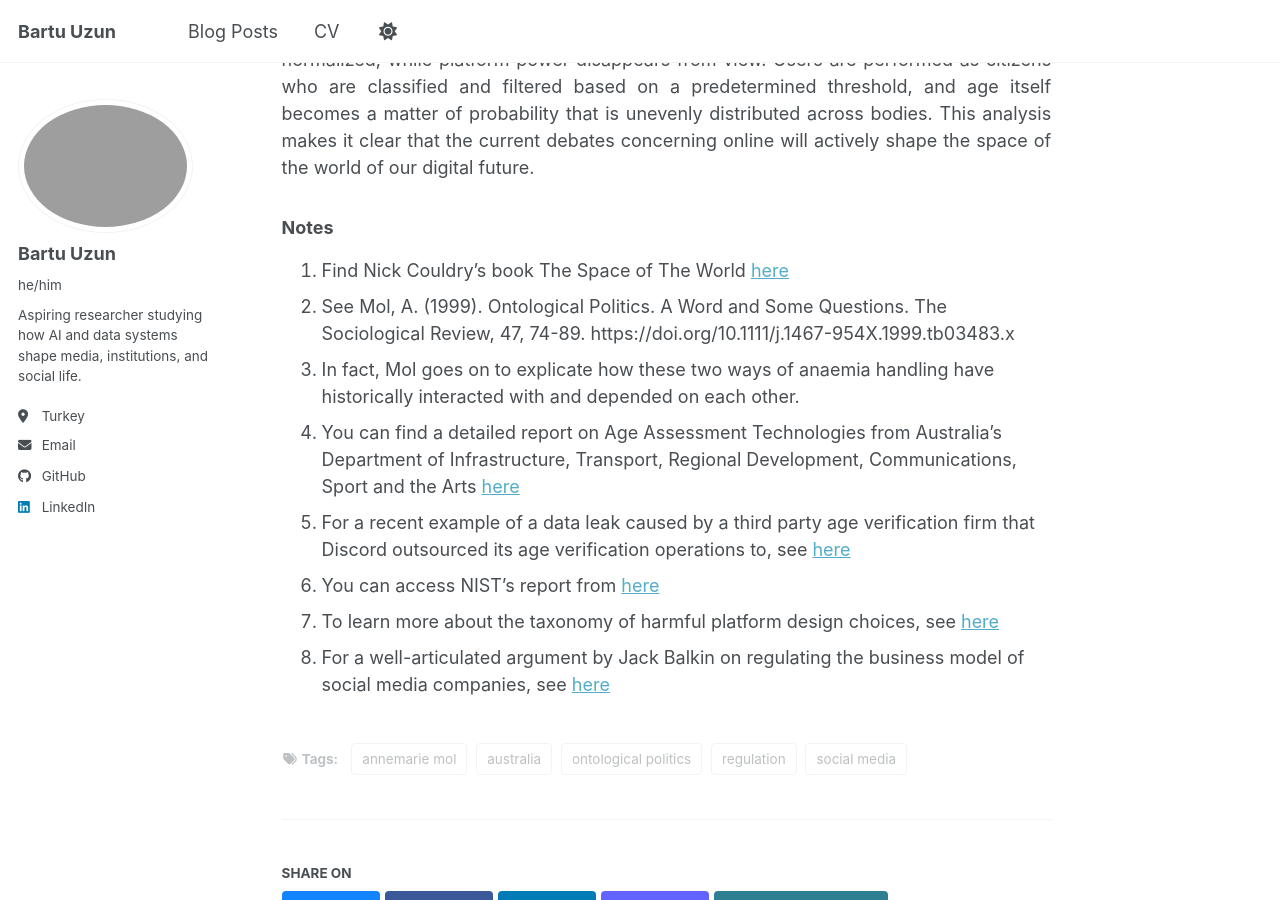
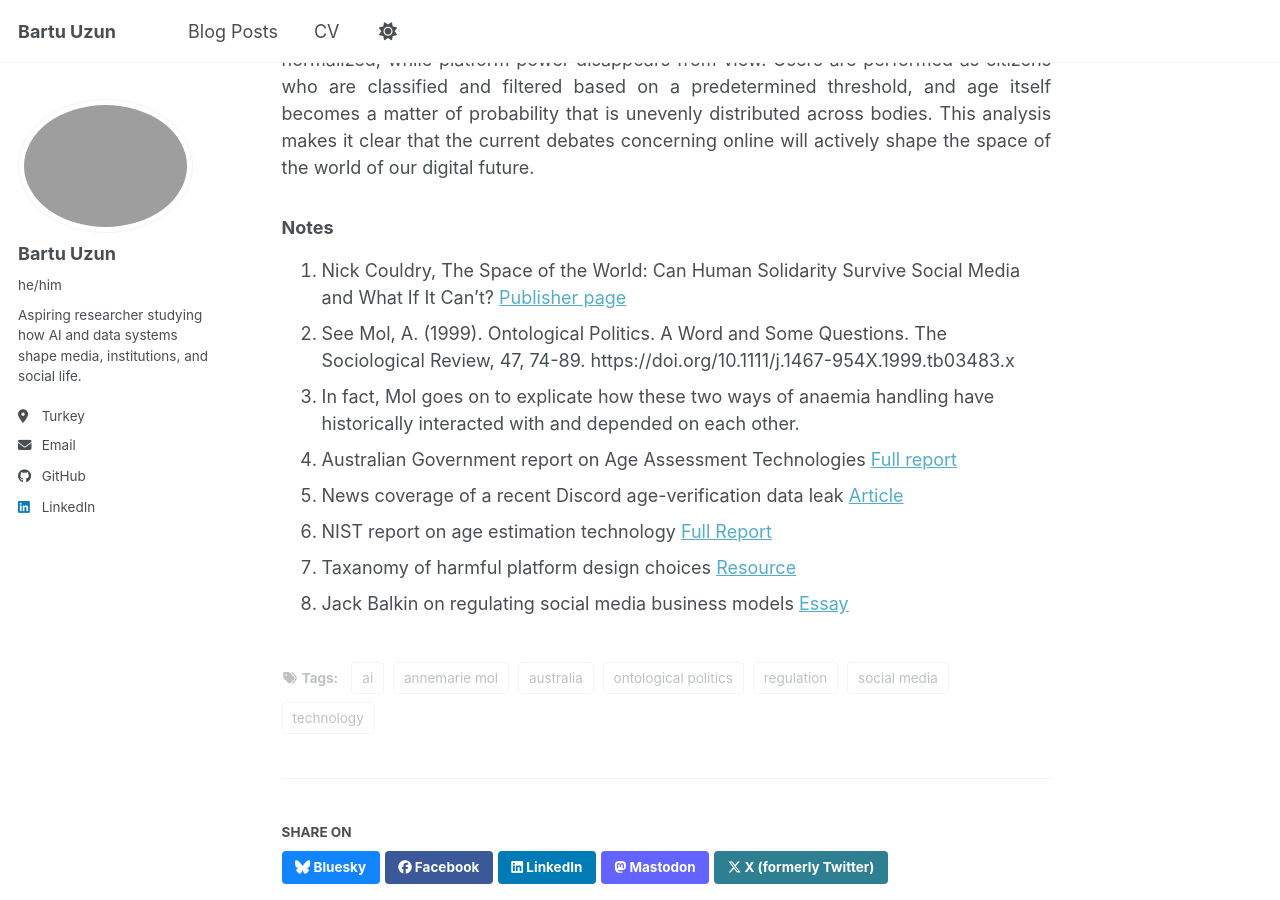
Before and after one commit to Bartu-Uzun/Bartu-Uzun.github.io, a Jekyll site: the page built from _posts/2026-02-11-blog-post.md, in a window 1280 px wide and 900 px high, scrolled down 4573 px. Built offline with Jekyll 4.4.1, drawn with Linux system fonts in a browser that asks for light colours; a script bundle is joined from its source files by our own code; library files that are not in the unit come from our copies; some of the changed text lies outside the part shown.

Commit message:
2026-02-11 blog post detail fixes

```diff
--- a/_posts/2026-02-11-blog-post.md
+++ b/_posts/2026-02-11-blog-post.md
@@ -9,6 +9,8 @@ tags:
   - australia
   - annemarie mol
   - ontological politics
+  - technology
+  - ai
 ---
 
 On 10 December 2025, Australia became the world’s first country to ban social media platforms for children under the age of 16. Several other countries, including Malaysia, Brazil, France, and Spain, are planning to take similar measures. The age ban clearly fails to address the root causes of the problems within these platforms–that they are designed to maximize profit. The result is what Nick Couldry refers to as “the space of the world,” designed by commercial entities, absorbing and commodifying the whole social space <a href="#notes">1</a>. If we are to redesign this space, we need to scrutinize these regulatory practices and disclose their ontological effects. For such an analysis, this paper proposes a turn towards practical ontology as a framework, which argues that we are not simply interacting with a pre-determined reality, but instead shaping *realities* through our practices. This is what Annemarie Mol refers to as *ontological politics*–realities enacted by a manifold of practices <a href="#notes">2</a>.
@@ -34,11 +36,11 @@ As social media platforms have become an infrastructure for the conditions of so
 
 
 ### Notes
-1. Find Nick Couldry’s book The Space of The World <a href="https://www.politybooks.com/bookdetail?book_slug=the-space-of-the-world-can-human-solidarity-survive-social-media-and-what-if-it-cant--9781509554720" target="_blank" rel="noopener noreferrer">here</a>
+1. Nick Couldry, The Space of the World: Can Human Solidarity Survive Social Media and What If It Can't? <a href="https://www.politybooks.com/bookdetail?book_slug=the-space-of-the-world-can-human-solidarity-survive-social-media-and-what-if-it-cant--9781509554720" target="_blank" rel="noopener noreferrer">Publisher page</a>
 2. See Mol, A. (1999). Ontological Politics. A Word and Some Questions. The Sociological Review, 47, 74-89. https://doi.org/10.1111/j.1467-954X.1999.tb03483.x
 3. In fact, Mol goes on to explicate how these two ways of anaemia handling have historically interacted with and depended on each other.
-4. You can find a detailed report on Age Assessment Technologies from Australia’s Department of Infrastructure, Transport, Regional Development, Communications, Sport and the Arts <a href="https://www.infrastructure.gov.au/department/media/publications/age-assurance-technology-trial-final-report" target="_blank" rel="noopener noreferrer">here</a>
-5. For a recent example of a data leak caused by a third party age verification firm that Discord outsourced its age verification operations to, see <a href="https://www.bbc.com/news/articles/c8jmzd972leo" target="_blank" rel="noopener noreferrer">here</a>
-6. You can access NIST’s report from <a href="https://nvlpubs.nist.gov/nistpubs/ir/2024/NIST.IR.8525.pdf" target="_blank" rel="noopener noreferrer">here</a>
-7. To learn more about the taxonomy of harmful platform design choices, see <a href="https://docs.google.com/spreadsheets/d/1GVO7sNuCNmNwqVK64PHQI7wxd8-Gmr9PqdkW12elmus/edit?gid=941162555#gid=941162555" target="_blank" rel="noopener noreferrer">here</a>
-8. For a well-articulated argument by Jack Balkin on regulating the business model of social media companies, see <a href="https://knightcolumbia.org/content/how-to-regulate-and-not-regulate-social-media" target="_blank" rel="noopener noreferrer">here</a>
+4. Australian Government report on Age Assessment Technologies <a href="https://www.infrastructure.gov.au/department/media/publications/age-assurance-technology-trial-final-report" target="_blank" rel="noopener noreferrer">Full report</a>
+5. News coverage of a recent Discord age-verification data leak <a href="https://www.bbc.com/news/articles/c8jmzd972leo" target="_blank" rel="noopener noreferrer">Article</a>
+6. NIST report on age estimation technology <a href="https://nvlpubs.nist.gov/nistpubs/ir/2024/NIST.IR.8525.pdf" target="_blank" rel="noopener noreferrer">Full Report</a>
+7. Taxanomy of harmful platform design choices <a href="https://docs.google.com/spreadsheets/d/1GVO7sNuCNmNwqVK64PHQI7wxd8-Gmr9PqdkW12elmus/edit?gid=941162555#gid=941162555" target="_blank" rel="noopener noreferrer">Resource</a>
+8. Jack Balkin on regulating social media business models <a href="https://knightcolumbia.org/content/how-to-regulate-and-not-regulate-social-media" target="_blank" rel="noopener noreferrer">Essay</a>
```
